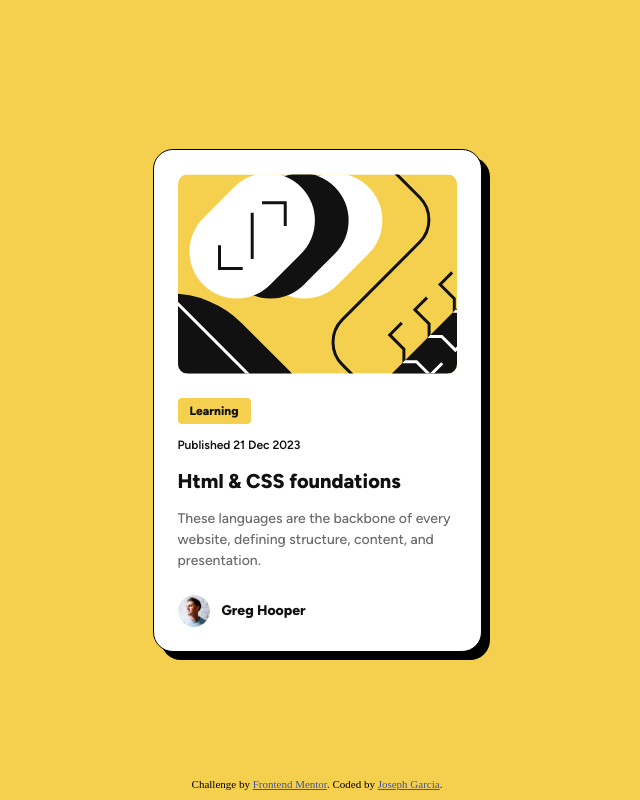
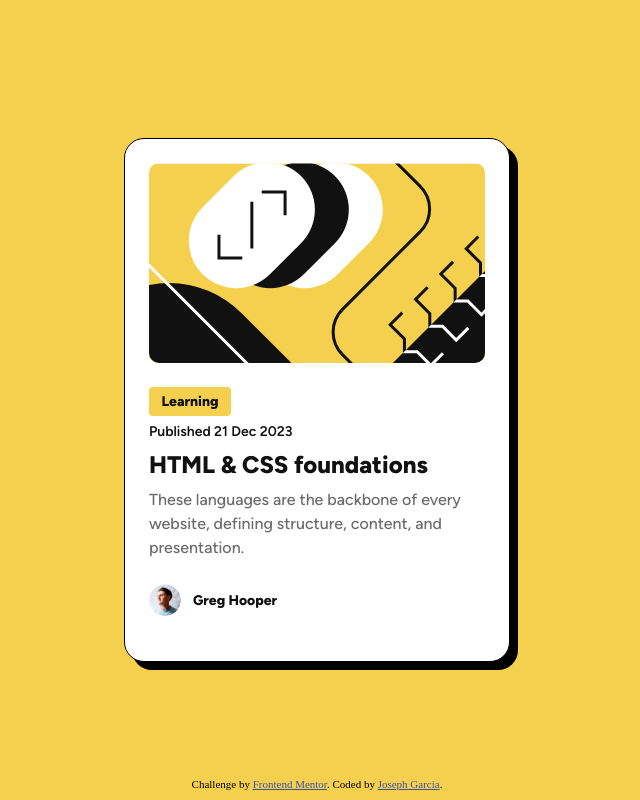
Before and after one commit to joseph517/card-main, a plain HTML site: page index.html in a window 1536 px wide. Shown: the whole page, without its empty margins (451-1091 px from the left). Drawn offline with Linux system fonts and the light colour scheme.

Commit message:
changes on desktop version

```diff
--- a/index.html
+++ b/index.html
@@ -18,7 +18,7 @@
     <div class="card-content">
       <span class="category">Learning</span>
       <p class="published-date">Published 21 Dec 2023</h3>
-      <h3 class="card-title">Html & CSS foundations</h3>
+      <h3 class="card-title">HTML & CSS foundations</h3>
       <p class="description">
         These languages are the backbone of every website, defining structure, content, and presentation.
       </p>
--- a/style.css
+++ b/style.css
@@ -116,3 +116,36 @@
 .attribution a{
     color: hsl(228, 45%, 44%);
 }
+
+
+
+@media screen and (min-width: 1440px) {
+    .card{
+        width: 384px;
+        height: 522px;
+    }
+    .card-image{
+        width: 336px;
+        height: 200px;
+        margin: 24px;
+    }
+    .card-content{
+        width: 336px;
+        height: 173px;
+        margin: 24px;
+    }
+    .category{
+        width: 82px;
+        height: 29px;
+        font-size: 14px;
+    }
+    .published-date{
+        font-size: 14px;
+    }
+    .card-title{
+        font-size: 24px;
+    }
+    .description{
+        font-size: 16px;
+    }
+}
```
